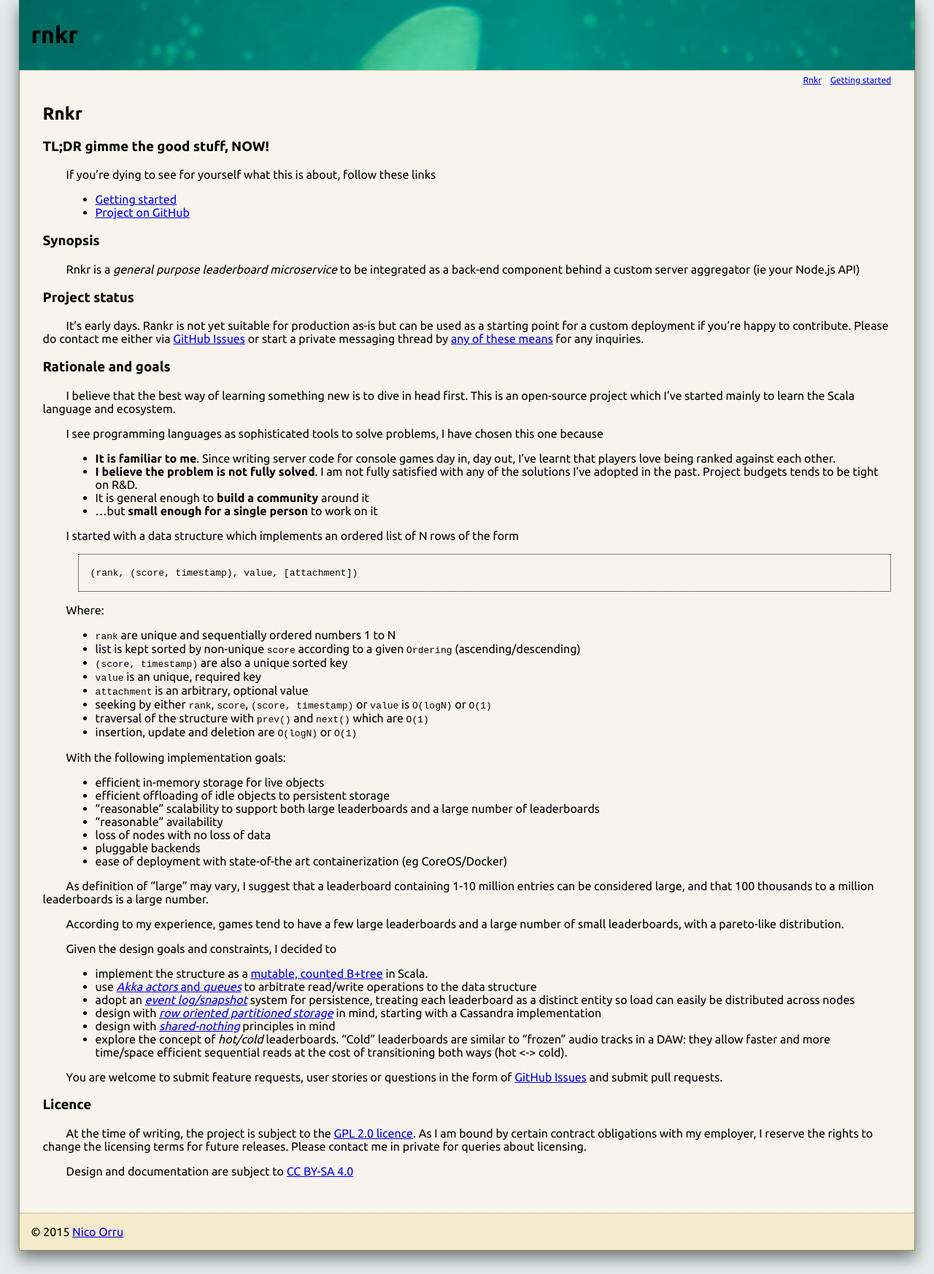
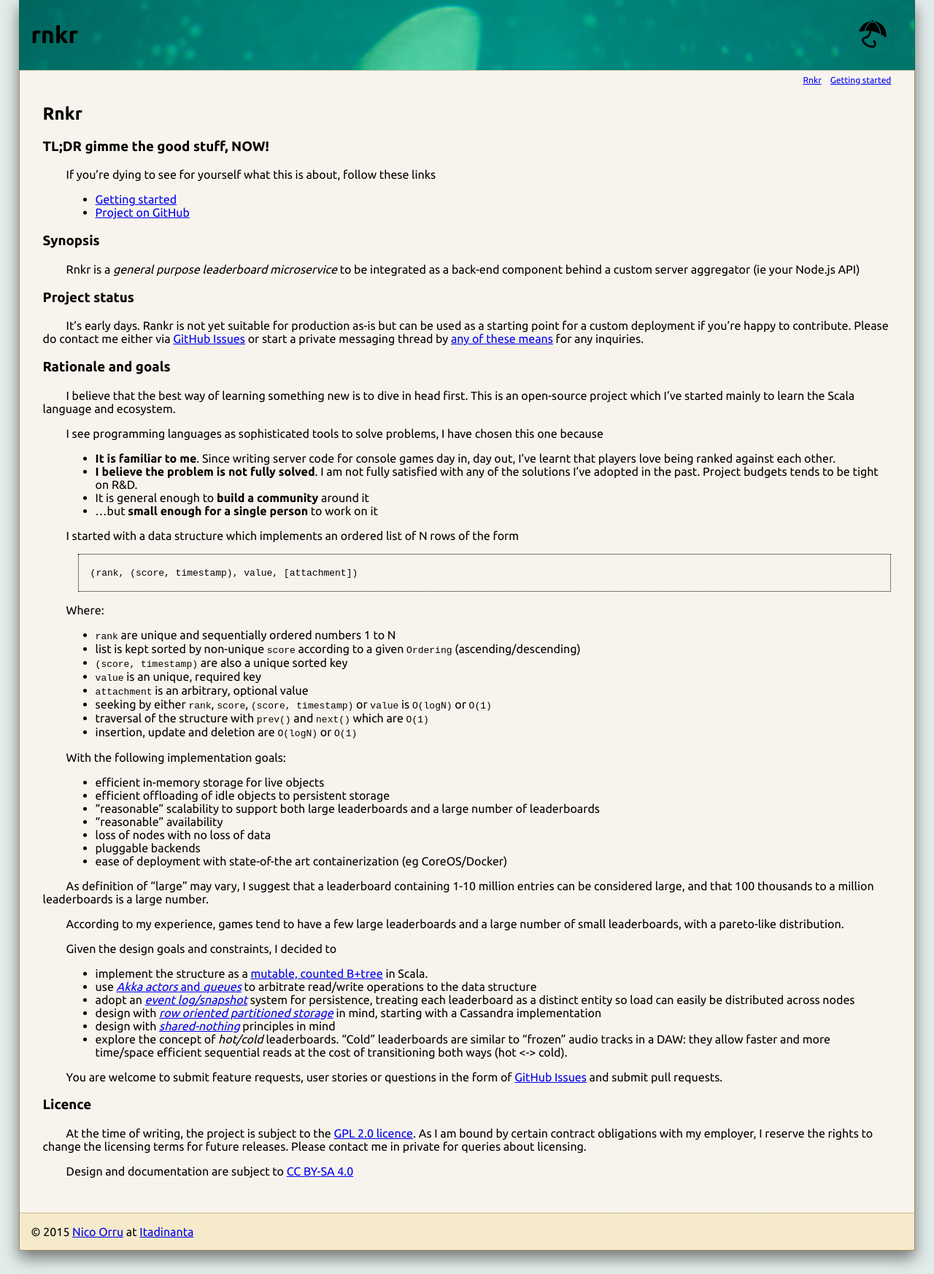
Before and after one commit to itadinanta/rnkr, a Jekyll site: the page built from index.md, in a window 1280 px wide. Shown: the whole page at 73% size. Built offline with Jekyll 4.4.1, drawn with Linux system fonts in a browser that asks for light colours.

Commit message:
Clickable logo -> itadinanta

```diff
--- a/_layouts/default.html
+++ b/_layouts/default.html
@@ -12,7 +12,7 @@
 	<div id="page">
 		<div id="shadow">
 			<div id="header">
-				<h1>{{ page.title }}</h1>
+				<a href="http://itadinanta.net"><img id="headerlogo" src="/img/logo_itadinanta_bw.svg"/></a><h1>{{ page.title }}</h1>
 			</div>
 			<div id="content">
 				<div id="pageindex">
@@ -23,7 +23,7 @@
 				</div>
 			</div>
 			<div id="footer">
-				&copy; 2015 <a href="http://itadinanta.net">Nico Orru</a>
+				&copy; 2015 <a href="http://itadinanta.net/about">Nico Orru</a> at <a href="http://itadinanta.net">Itadinanta</a>
 			</div>
 		</div>
 	</div>
--- a/css/default.css
+++ b/css/default.css
@@ -17,6 +17,12 @@ body {
 	padding-right: 2%;
 	padding-bottom: 2em;
 	border-style: none;
+}
+
+#headerlogo {
+	float: right;
+	height: 5em;
+	width: 5em;
 }
 
 #header {
```
Also changed, not shown: img/logo_itadinanta_bw.svg (added).
